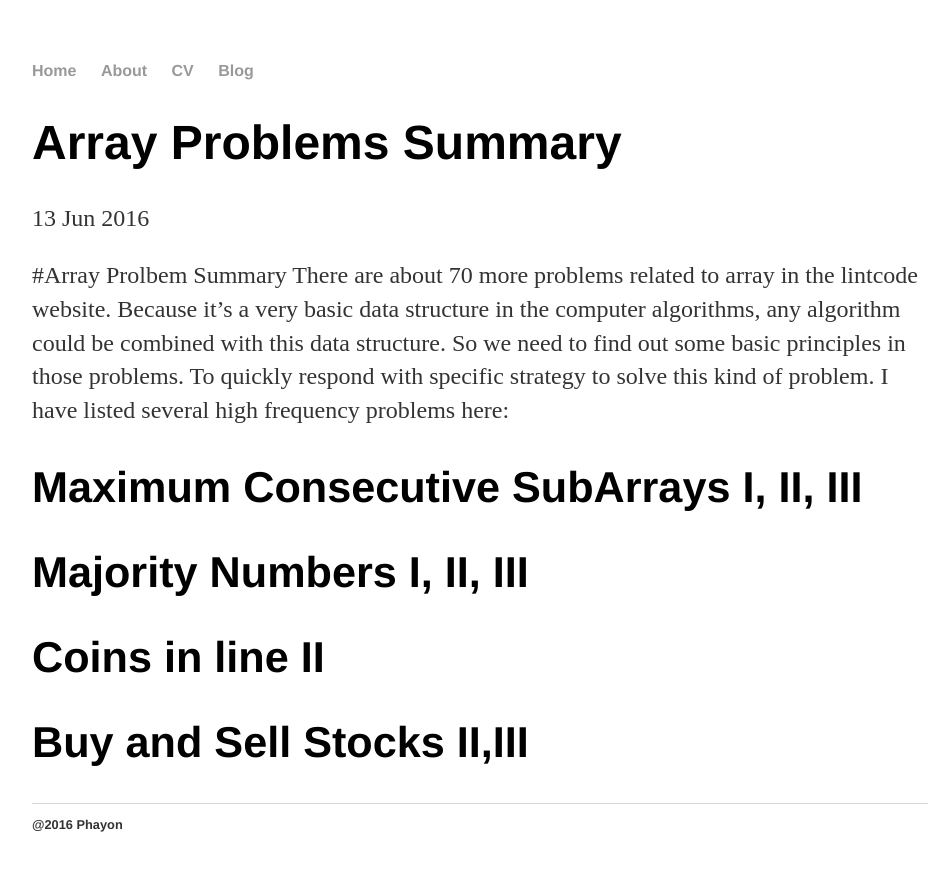
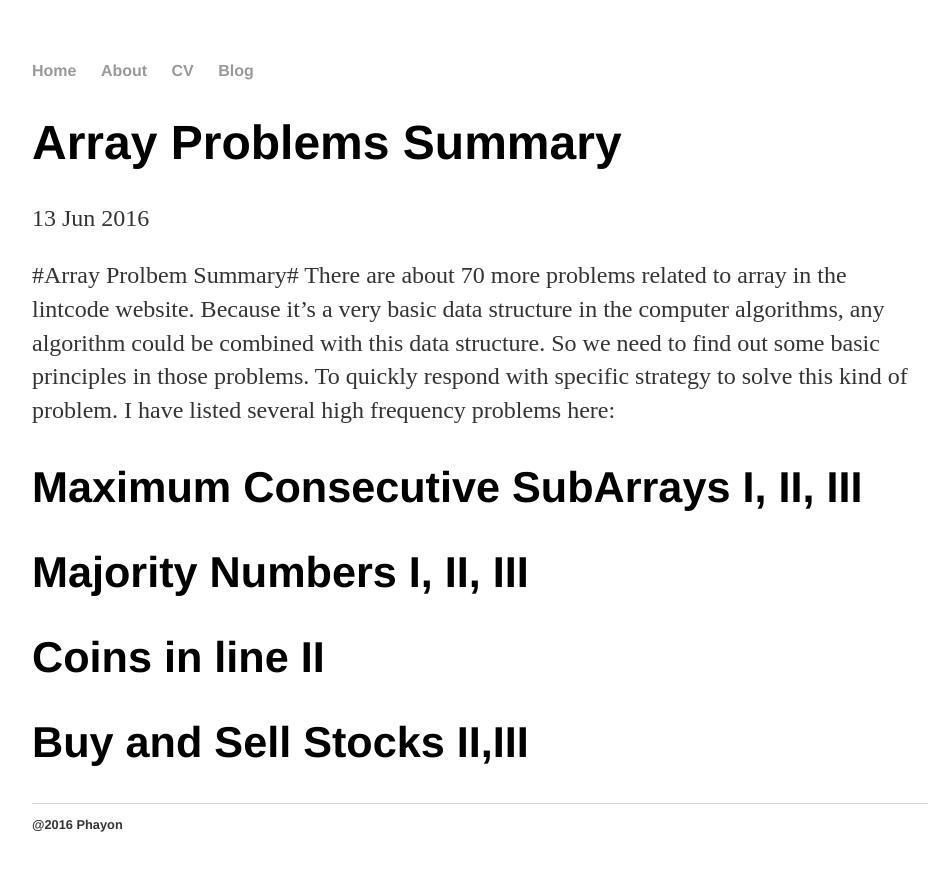
Before and after one commit to xtchenhui/blogs, a Jekyll site: the page built from _posts/2016-06-13-Lintcode-Array.md, in a window 1280 px wide. Shown: the top 871 px of the page, without its empty margins (160-1109 px from the left). Built offline with Jekyll 4.4.1, drawn with Linux system fonts in a browser that asks for light colours.

```diff
--- a/_posts/2016-06-13-Lintcode-Array.md
+++ b/_posts/2016-06-13-Lintcode-Array.md
@@ -4,10 +4,10 @@ title: Array Problems Summary
 date: 2016-06-13
 ---
 
-#Array Prolbem Summary
+#Array Prolbem Summary#
 There are about 70 more problems related to array in the lintcode website. Because it's a very basic data structure in the computer algorithms, any algorithm could be combined with this data structure. So we need to find out some basic principles in those problems. To quickly respond with specific strategy to solve this kind of problem. I have listed several high frequency problems here:
 
-## Maximum Consecutive SubArrays I, II, III
-## Majority Numbers I, II, III
-## Coins in line II
-## Buy and Sell Stocks II,III
+## Maximum Consecutive SubArrays I, II, III ##
+## Majority Numbers I, II, III ##
+## Coins in line II ##
+## Buy and Sell Stocks II,III ##
```
